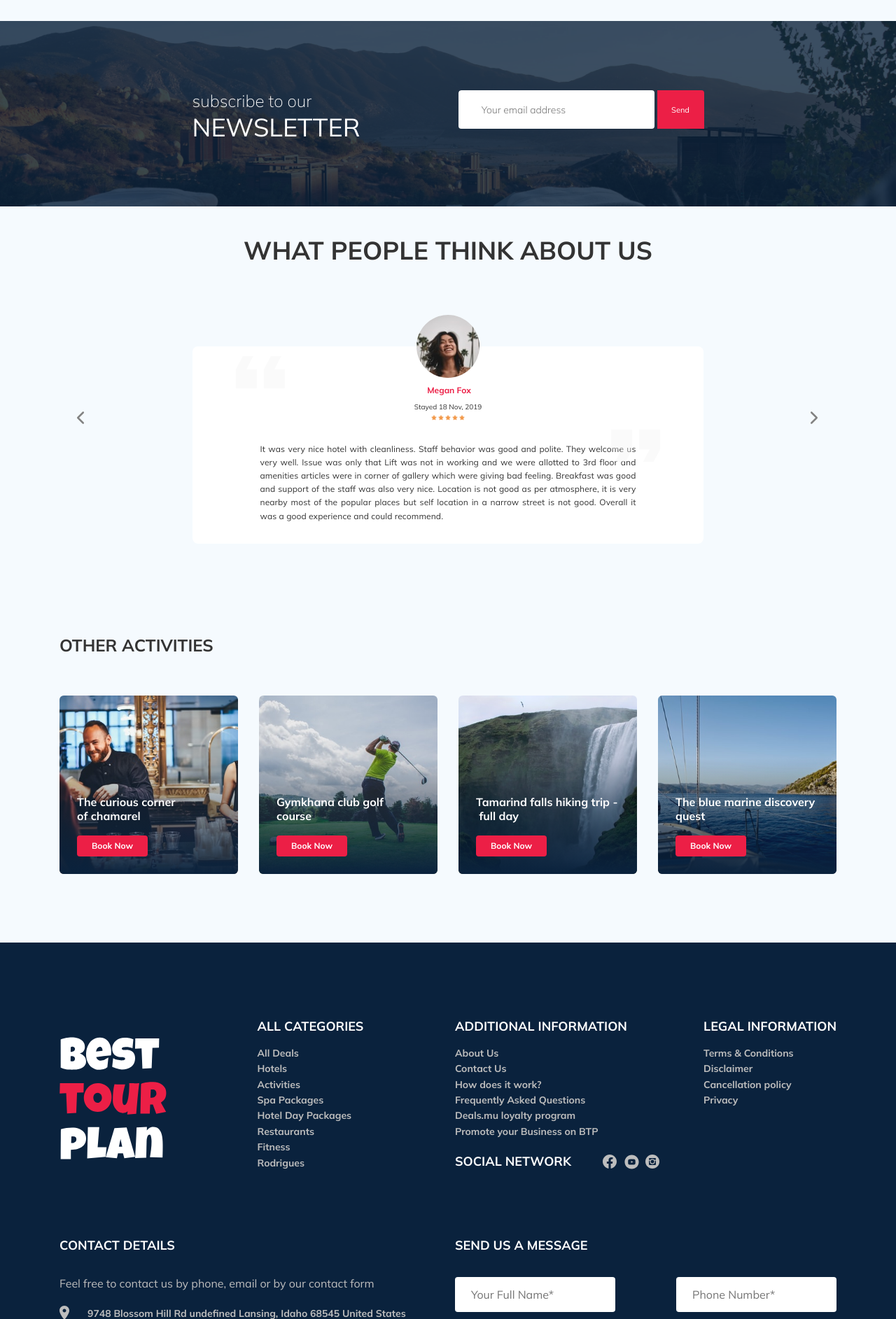
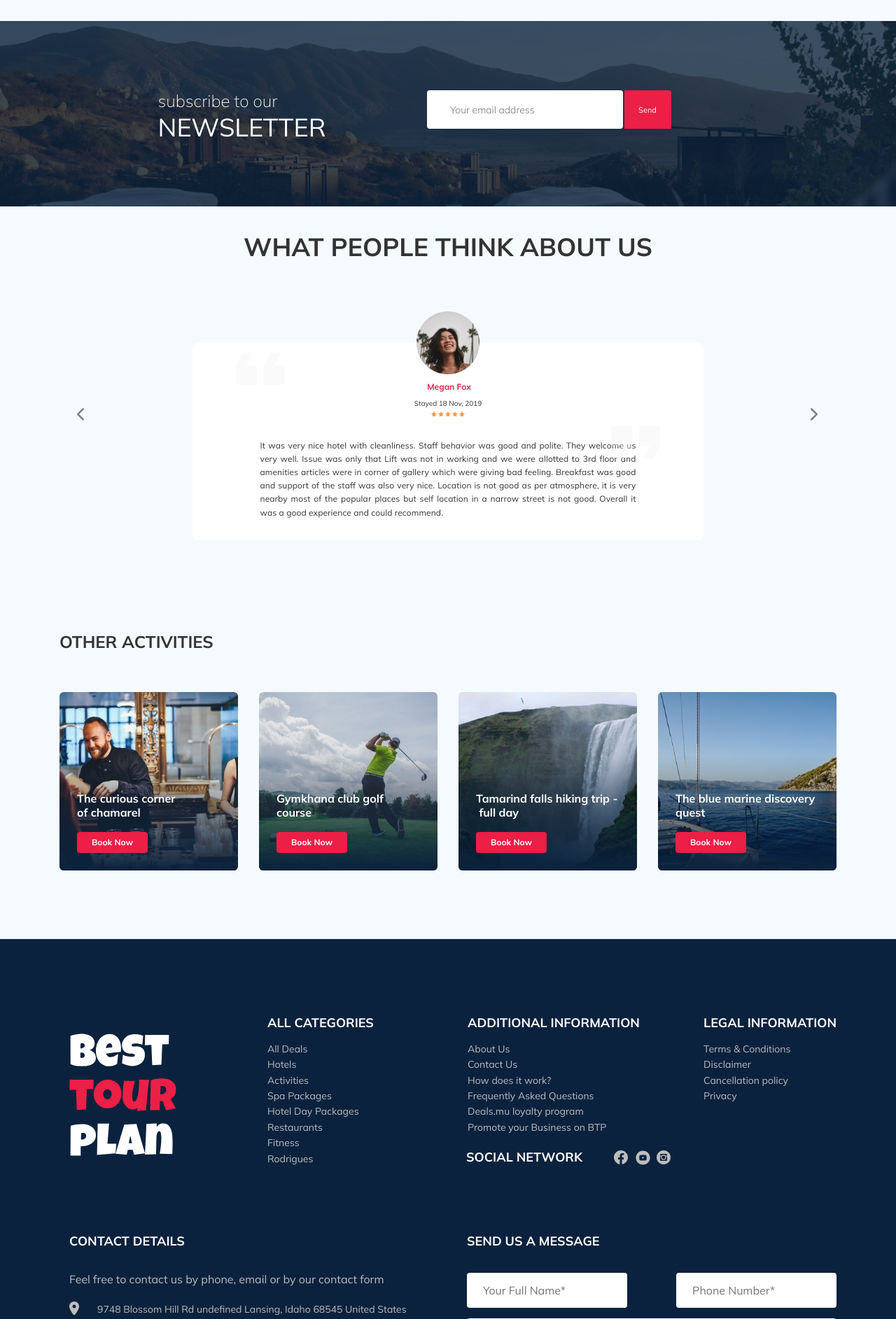
Before and after one commit to kaskoalex/tour-plan, a PHP site: page /index.html in a window 1280 px wide. Shown: the part 839-2724 px from the top of the page at 70% size. Run offline with PHP 8.4, Linux system fonts and the light colour scheme.

Commit message:
fix: pixel

```diff
--- a/css/style.css
+++ b/css/style.css
@@ -900,9 +900,9 @@ template {
   -webkit-box-align: center;
       -ms-flex-align: center;
           align-items: center;
-  -webkit-box-pack: space-evenly;
-      -ms-flex-pack: space-evenly;
-          justify-content: space-evenly;
+  -webkit-box-pack: justify;
+      -ms-flex-pack: justify;
+          justify-content: space-between;
   max-width: 731px;
   margin: auto;
 }
@@ -913,6 +913,7 @@ template {
   font-size: 24px;
   line-height: 30px;
   margin-top: 0px;
+  margin-left: -49px;
 }
 
 .newsletter-title__strong {
@@ -935,11 +936,11 @@ template {
       -ms-flex-pack: end;
           justify-content: flex-end;
   position: relative;
-  width: 355px;
+  width: 417px;
   height: 95px;
   border-radius: 4px;
   overflow: hidden;
-  margin-left: 140px;
+  margin-right: 47px;
   padding-top: 30px;
 }
 
@@ -978,7 +979,7 @@ template {
 }
 
 .reviews {
-  padding: 10px 0 70px 0;
+  padding: 5px 0 70px 0;
 }
 
 .reviews__title {
@@ -1229,6 +1230,7 @@ template {
   -webkit-box-align: start;
       -ms-flex-align: start;
           align-items: start;
+  padding-left: 14px;
 }
 
 .footer__logod {
@@ -1251,6 +1253,11 @@ template {
   -ms-grid-row: 1;
   -ms-grid-row-span: 3;
   grid-row: 1 / 4;
+  margin-left: 4px;
+}
+
+.footer__information {
+  margin-left: 11px;
 }
 
 .footer__legal {
@@ -1284,6 +1291,7 @@ template {
   -ms-grid-row-span: 2;
   grid-row: 2 / 4;
   grid-column: span 2;
+  margin-left: 9px;
 }
 
 .footer__contact-details {
@@ -1292,6 +1300,7 @@ template {
 
 .footer__contact-form {
   grid-column: span 2;
+  margin-left: 10px;
 }
 
 .footer__form {
@@ -1314,7 +1323,7 @@ template {
   font-weight: bold;
   font-size: 18px;
   line-height: 23px;
-  margin: 0 0 16px 0;
+  margin: 0 0 15px 0;
   text-transform: uppercase;
 }
 
@@ -1324,6 +1333,7 @@ template {
 
 .footer__title--mb-3 {
   margin-bottom: 34px;
+  margin-top: 0px;
 }
 
 .footer__item {
@@ -1334,7 +1344,7 @@ template {
       -ms-flex-align: start;
           align-items: flex-start;
   font-style: normal;
-  font-weight: bold;
+  font-weight: 400;
   font-size: 14px;
   line-height: 160%;
   color: #BDBDBD;
@@ -1427,7 +1437,7 @@ template {
   -webkit-box-pack: justify;
       -ms-flex-pack: justify;
           justify-content: space-between;
-  width: 289px;
+  width: 282px;
   height: 15px;
   font-style: normal;
   font-weight: normal;
@@ -1439,7 +1449,7 @@ template {
 .footer__formpay {
   width: 136px;
   height: 22px;
-  margin-left: 300px;
+  margin-left: 264px;
 }
 
 .modal__overlay {
@@ -1497,7 +1507,7 @@ template {
   font-weight: bold;
   font-size: 18px;
   line-height: 23px;
-  margin-bottom: 16px;
+  margin-bottom: 1px;
   margin-top: -2px;
   text-transform: uppercase;
   text-align: center;
@@ -1526,10 +1536,13 @@ template {
   color: #E0E0E0;
   overflow: hidden;
   margin-right: 10;
-}
-
-.modal__form {
-  margin-bottom: 0px;
+  margin-top: 15px;
+}
+
+.form {
+  -webkit-box-align: center;
+      -ms-flex-align: center;
+          align-items: center;
 }
 
 .modaltwo__overlay {
@@ -1618,7 +1631,6 @@ template {
   display: -webkit-box;
   display: -ms-flexbox;
   display: flex;
-  text-align: center;
   padding-top: 20px;
   margin-bottom: 15px;
   font-size: 20px;
--- a/index.html
+++ b/index.html
@@ -871,7 +871,7 @@
             maxlength="100"
           ></textarea>
           <button type="submit" class="button modaltwo__button">Send</button>
-
+          <p style="font-size: 20px;" >letters left: <span class="charsleft">100</span></p>
 
         </form>
       </div>
--- a/sass/_settings.sass
+++ b/sass/_settings.sass
@@ -39,7 +39,6 @@ img
   cursor: pointer
 .form
   display: flex
-
   justify-content: space-between
   flex-wrap: wrap
 .invalid
--- a/sass/blocks/_footer.sass
+++ b/sass/blocks/_footer.sass
@@ -9,6 +9,7 @@
     grid-gap: 20px
     grid-auto-rows: minmax(40px, min-content)
     align-items: start
+    padding-left: 14px
   &__logod
     width: 166px
     grid-row: 1 / 3
@@ -19,6 +20,9 @@
     list-style: none
   &__categories
     grid-row: 1 / 4
+    margin-left: 4px
+  &__information
+    margin-left: 11px
   &__legal
     justify-self: end
   &__social
@@ -33,11 +37,13 @@
       align-items: start
       grid-row: 2 / 4
       grid-column: span 2
+      margin-left: 9px
   &__contact
     &-details
       grid-column: span 2
     &-form
       grid-column: span 2
+      margin-left: 10px
   &__form
     display: flex
     align-items: center
@@ -49,17 +55,18 @@
     font-weight: bold
     font-size: 18px
     line-height: 23px
-    margin: 0 0 16px 0
+    margin: 0 0 15px 0
     text-transform: uppercase
     &--inline
       margin: 0 43px 0 0
     &--mb-3
       margin-bottom: 34px
+      margin-top: 0px
   &__item
     display: flex
     align-items: flex-start
     font-style: normal
-    font-weight: bold
+    font-weight: 400
     font-size: 14px
     line-height: 160%
     color: $footer-text-color
@@ -81,13 +88,11 @@
     display: flex
     flex-direction: column
     justify-content: start
-
   &__message
     max-width: 550px
     height: 123px
     flex-basis: 100%
     margin-top: 15px
-
   &__button
     margin-top: 23px
   &__info
@@ -109,7 +114,7 @@
       display: flex
       align-items: center
       justify-content: space-between
-      width: 289px
+      width: 282px
       height: 15px
       font-style: normal
       font-weight: normal
@@ -119,4 +124,4 @@
   &__formpay
     width: 136px
     height: 22px
-    margin-left: 300px
+    margin-left: 264px
--- a/sass/blocks/_modal.sass
+++ b/sass/blocks/_modal.sass
@@ -41,7 +41,7 @@
     font-weight: bold
     font-size: 18px
     line-height: 23px
-    margin-bottom: 16px
+    margin-bottom: 1px
     margin-top: -2px
     text-transform: uppercase
     text-align: center
@@ -62,5 +62,6 @@
     color: $footer-info-color
     overflow: hidden
     margin-right: 10
-  &__form
-    margin-bottom: 0px
+    margin-top: 15px
+.form
+  align-items: center
--- a/sass/blocks/_modaltwo.sass
+++ b/sass/blocks/_modaltwo.sass
@@ -61,7 +61,6 @@
 .mytextarea
   width: 100%
   display: flex
-  text-align: center
   padding-top: 20px
   margin-bottom: 15px
   font-size: 20px
--- a/sass/blocks/_newsletter.sass
+++ b/sass/blocks/_newsletter.sass
@@ -19,7 +19,7 @@
     position: relative
     display: flex
     align-items: center
-    justify-content: space-evenly
+    justify-content: space-between
     max-width: 731px
     margin: auto
 
@@ -29,6 +29,7 @@
     font-size: 24px
     line-height: 30px
     margin-top: 0px
+    margin-left: -49px
     &__strong
       display: block
       font-size: 36px
@@ -40,11 +41,11 @@
   flex-direction: column
   justify-content: flex-end
   position: relative
-  width: 355px
+  width: 417px
   height: 95px
   border-radius: 4px
   overflow: hidden
-  margin-left: 140px
+  margin-right: 47px
   padding-top: 30px
   &__input
     display: flex
--- a/sass/blocks/_reviews.sass
+++ b/sass/blocks/_reviews.sass
@@ -1,5 +1,5 @@
 .reviews
-  padding: 10px 0 70px 0
+  padding: 5px 0 70px 0
   &__title
     font-style: normal
     font-weight: bold
```
Also changed, not shown: img/slide-1.jpg, img/slide-5.jpg, 1 other file.
